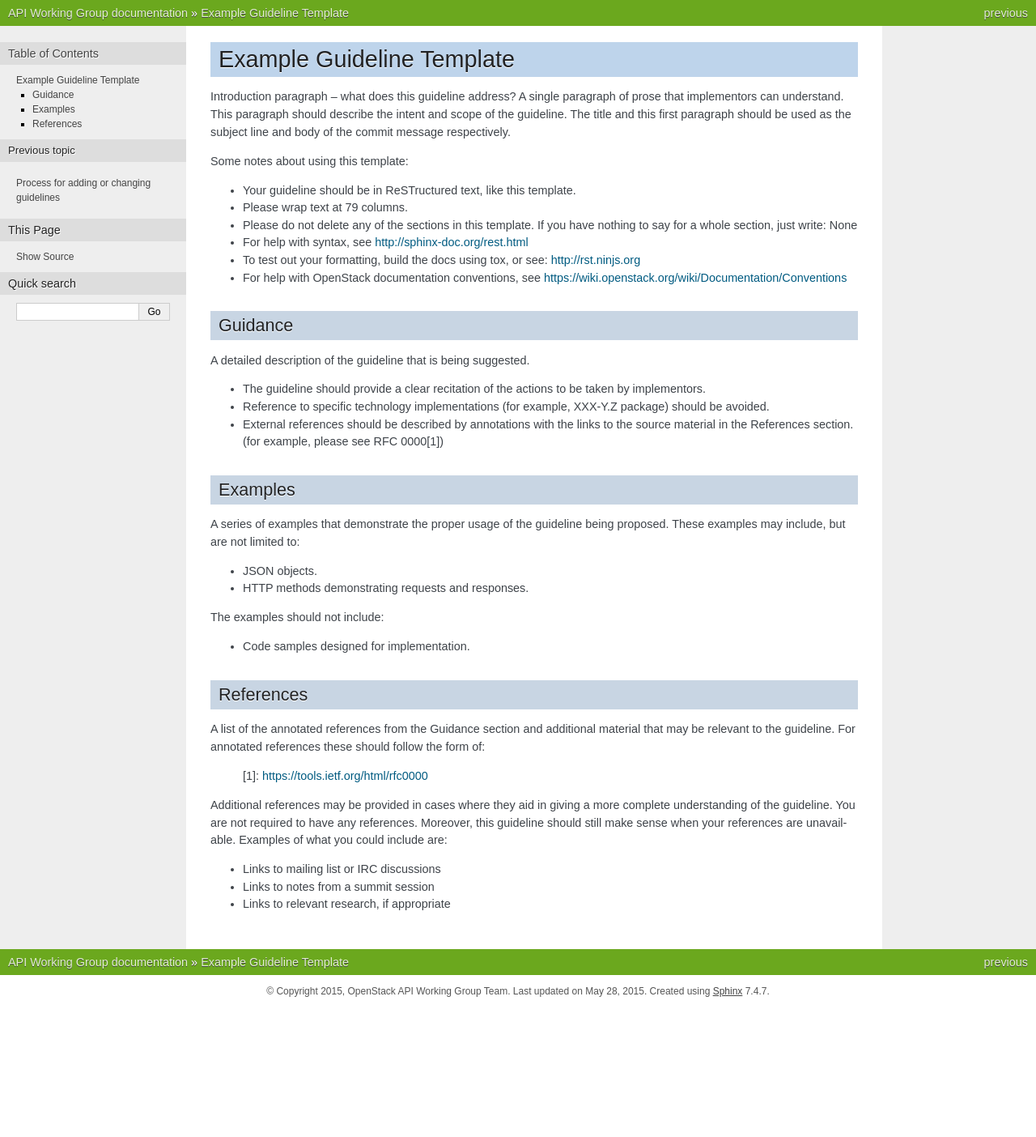
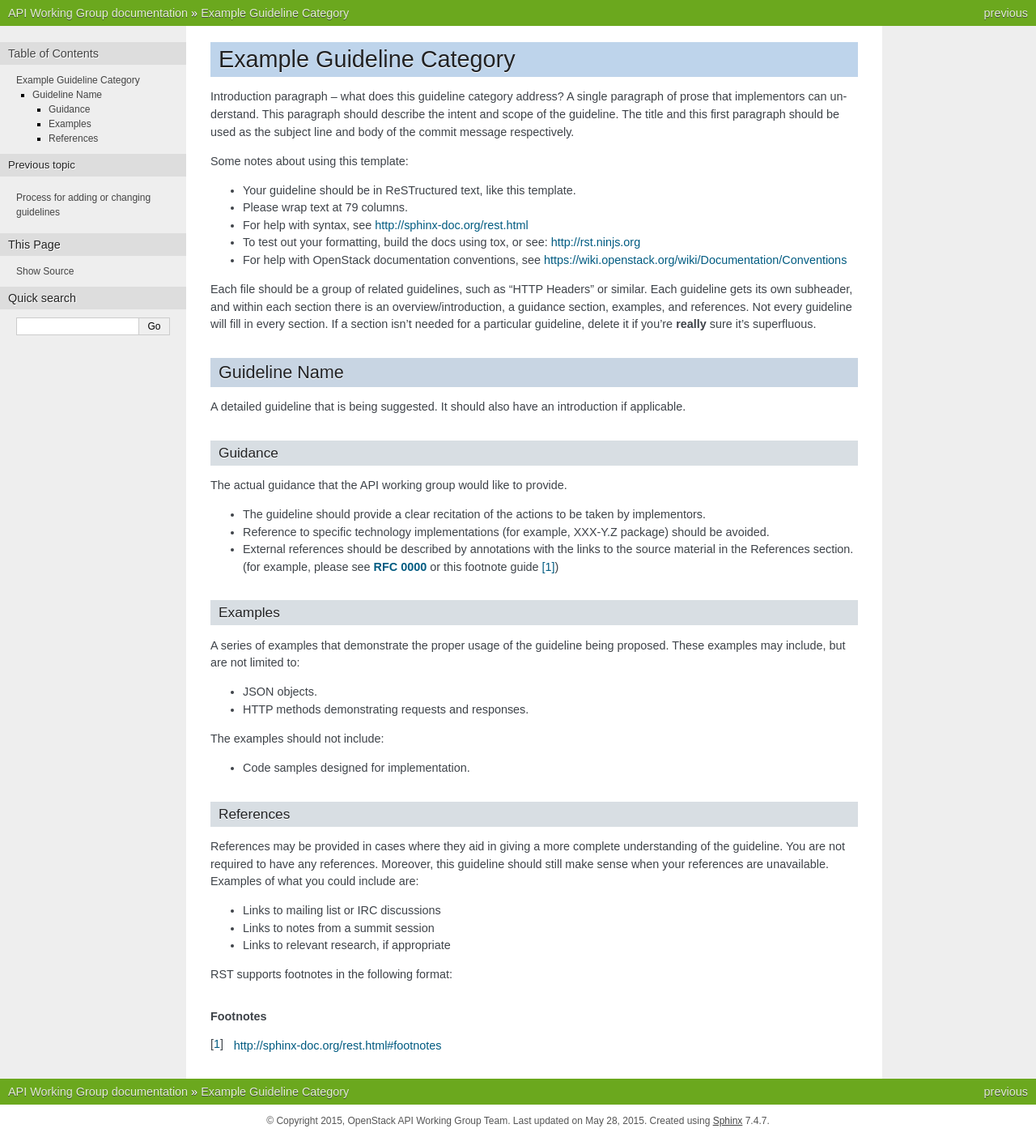
Before and after one commit to openstack/api-sig, a Sphinx documentation site: the page built from doc/source/template.rst, in a window 1280 px wide. Shown: the whole page at 81% size. Built offline with Sphinx 7.4.7, drawn with Linux system fonts in a browser that asks for light colours; before the commit the page ends 1244 px from its top, so only the background shows below that.

Commit message:
Change template to match our historic usage
The template had the assumption that each guideline would get its own
file. The downside of this is that it would make our table of contents
hard to navigate. I propose that each file should be a collection of
related guidelines and each guideline should be a subheader within the
file.

It's still easy to link to specific guidelines with anchor links to
subheaders.

Change-Id: I6ac1587fe28cbc815dffb8d0e1dcc14f006107fa

```diff
--- a/doc/source/template.rst
+++ b/doc/source/template.rst
@@ -6,26 +6,23 @@
 
 ..
  The title of your guideline should replace the
- "Example Guideline Template"
+ "Example Guideline Category"
 
 ==========================
-Example Guideline Template
+Example Guideline Category
 ==========================
 
-Introduction paragraph -- what does this guideline address? A single
-paragraph of prose that implementors can understand. This paragraph
-should describe the intent and scope of the guideline. The title and
-this first paragraph should be used as the subject line and body of
-the commit message respectively.
+Introduction paragraph -- what does this guideline category address? A single
+paragraph of prose that implementors can understand. This paragraph should
+describe the intent and scope of the guideline. The title and this first
+paragraph should be used as the subject line and body of the commit message
+respectively.
 
 Some notes about using this template:
 
 * Your guideline should be in ReSTructured text, like this template.
 
 * Please wrap text at 79 columns.
-
-* Please do not delete any of the sections in this template.  If you have
-  nothing to say for a whole section, just write: None
 
 * For help with syntax, see http://sphinx-doc.org/rest.html
 
@@ -35,10 +32,22 @@ Some notes about using this template:
 * For help with OpenStack documentation conventions, see
   https://wiki.openstack.org/wiki/Documentation/Conventions
 
+Each file should be a group of related guidelines, such as "HTTP Headers" or
+similar. Each guideline gets its own subheader, and within each section there
+is an overview/introduction, a guidance section, examples, and references. Not
+every guideline will fill in every section. If a section isn't needed for a
+particular guideline, delete it if you're **really** sure it's superfluous.
+
+Guideline Name
+--------------
+
+A detailed guideline that is being suggested. It should also have an
+introduction if applicable.
+
 Guidance
-========
+********
 
-A detailed description of the guideline that is being suggested.
+The actual guidance that the API working group would like to provide.
 
 * The guideline should provide a clear recitation of the actions to be
   taken by implementors.
@@ -48,10 +57,10 @@ A detailed description of the guideline that is being suggested.
 
 * External references should be described by annotations with the
   links to the source material in the References section. (for example,
-  please see RFC 0000[1])
+  please see :rfc:`0000` or this footnote guide [#f1]_)
 
 Examples
-========
+********
 
 A series of examples that demonstrate the proper usage of the guideline
 being proposed. These examples may include, but are not limited to:
@@ -65,21 +74,21 @@ The examples should not include:
 * Code samples designed for implementation.
 
 References
-==========
+**********
 
-A list of the annotated references from the Guidance section and additional
-material that may be relevant to the guideline. For annotated references
-these should follow the form of:
-
-    [1]: https://tools.ietf.org/html/rfc0000
-
-Additional references may be provided in cases where they aid in giving a
-more complete understanding of the guideline. You are not required to have any
-references. Moreover, this guideline should still make sense when your
-references are unavailable. Examples of what you could include are:
+References may be provided in cases where they aid in giving a more complete
+understanding of the guideline. You are not required to have any references.
+Moreover, this guideline should still make sense when your references are
+unavailable. Examples of what you could include are:
 
 * Links to mailing list or IRC discussions
 
 * Links to notes from a summit session
 
 * Links to relevant research, if appropriate
+
+RST supports footnotes in the following format:
+
+.. rubric:: Footnotes
+
+.. [#f1] http://sphinx-doc.org/rest.html#footnotes
```
